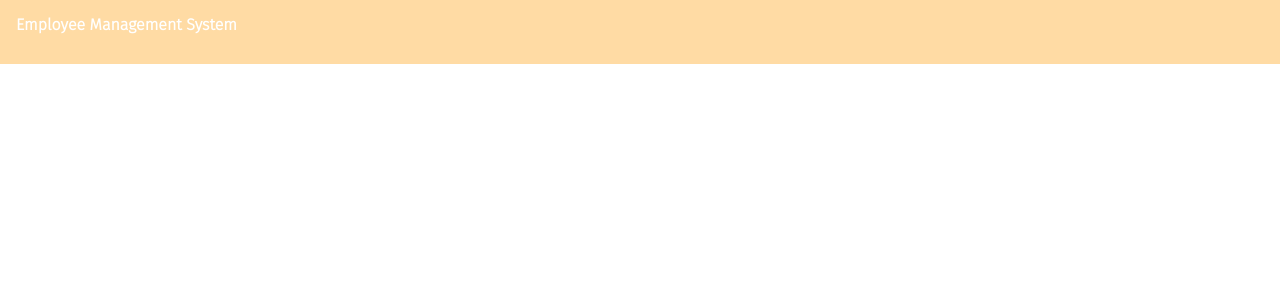
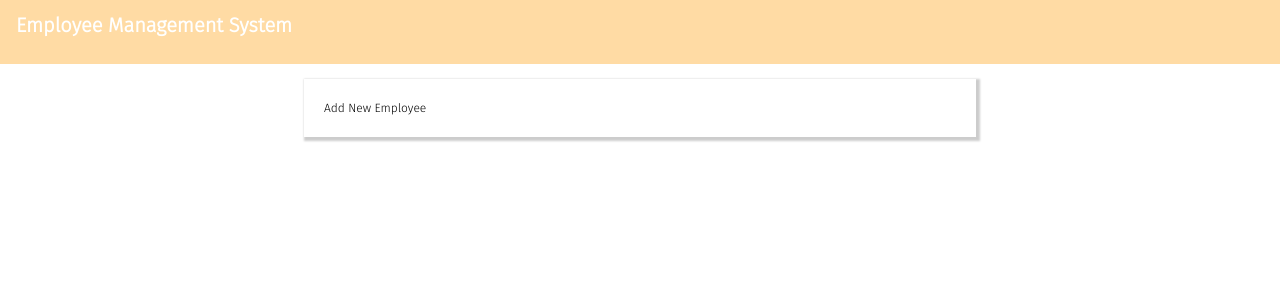
Before and after one commit to LinaDev14/Employee-mangement-system-frontend, a React (Create React App) app: page /addEmployee in a window 1280 px wide. Shown: the top 300 px of the page. Built offline with nearby package versions, Linux system fonts and the light colour scheme.

Commit message:
se crea component AddEmployee

```diff
--- a/src/App.css
+++ b/src/App.css
@@ -20,4 +20,24 @@ color: #2B4865;
 padding-left: 16px;
 font-family: 'Fira Sans', sans-serif;
 font-weight: bold;
+font-size: 20px;
 }
+
+.container_employee{
+display: flex;
+max-width: 42rem;
+box-shadow: 2px 2px 2px 2px rgba(0, 0, 0, 0.2);
+border-bottom: 5px;
+margin: auto;
+margin-top: 15px;;
+}
+
+.title_employee{
+font-weight: normal;
+font-size: 12px;
+font-family: 'Fira Sans', sans-serif;
+}
+
+.employee{
+  padding: 20px;
+}
--- a/src/App.js
+++ b/src/App.js
@@ -1,10 +1,12 @@
 import './App.css';
+import { AddEmployee } from './components/AddEmployee';
 import { Navbar } from './components/Navbar';
 
 function App() {
   return (
     <div>
       <Navbar />
+      <AddEmployee />
     </div>
   );
 }
--- /dev/null
+++ b/src/components/AddEmployee.jsx
@@ -0,0 +1,18 @@
+import React from 'react'
+
+const AddEmployee = () => {
+  return (
+      <div className="container_employee">
+            <div className="employee">
+                    <div className="title_employee">
+                          <h1>Add New Employee</h1>
+                  </div>
+
+                    <div className="">
+                    </div>
+            </div>
+      </div>
+)
+}
+
+export {AddEmployee}
```
